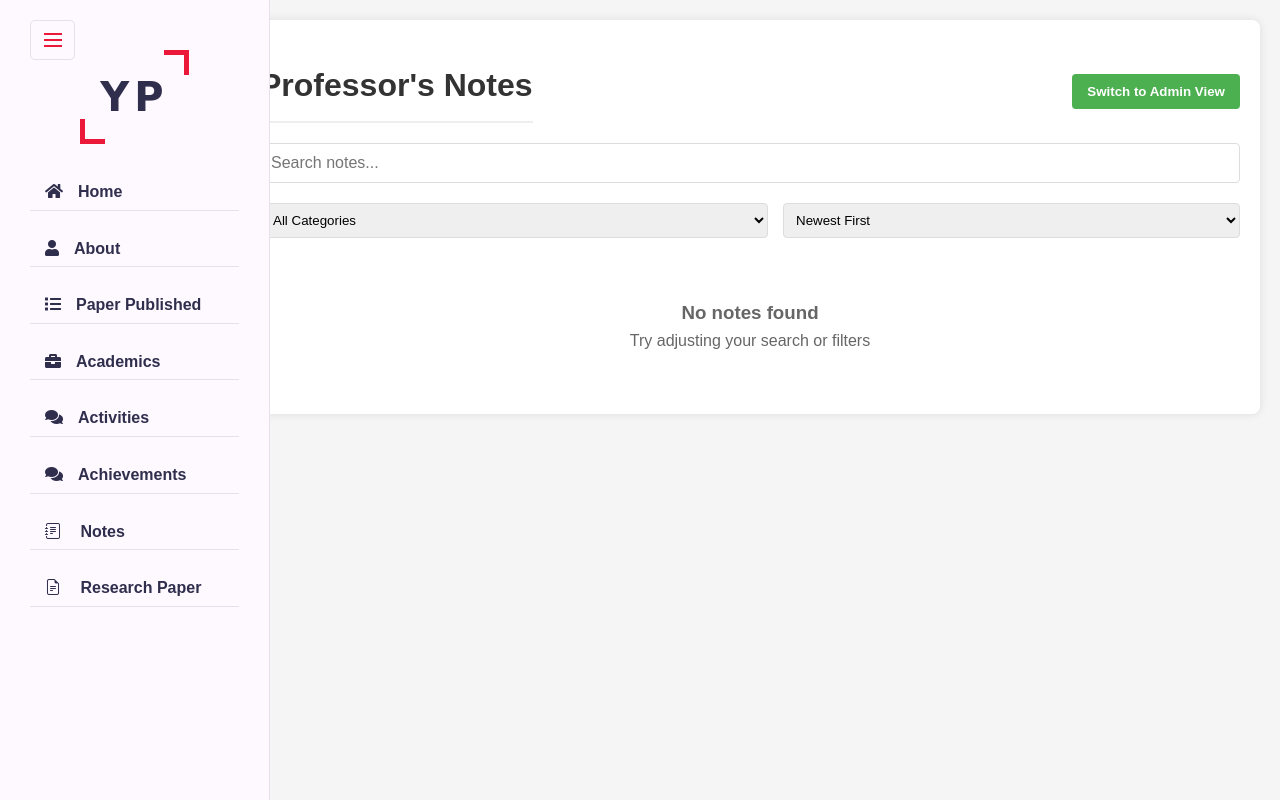
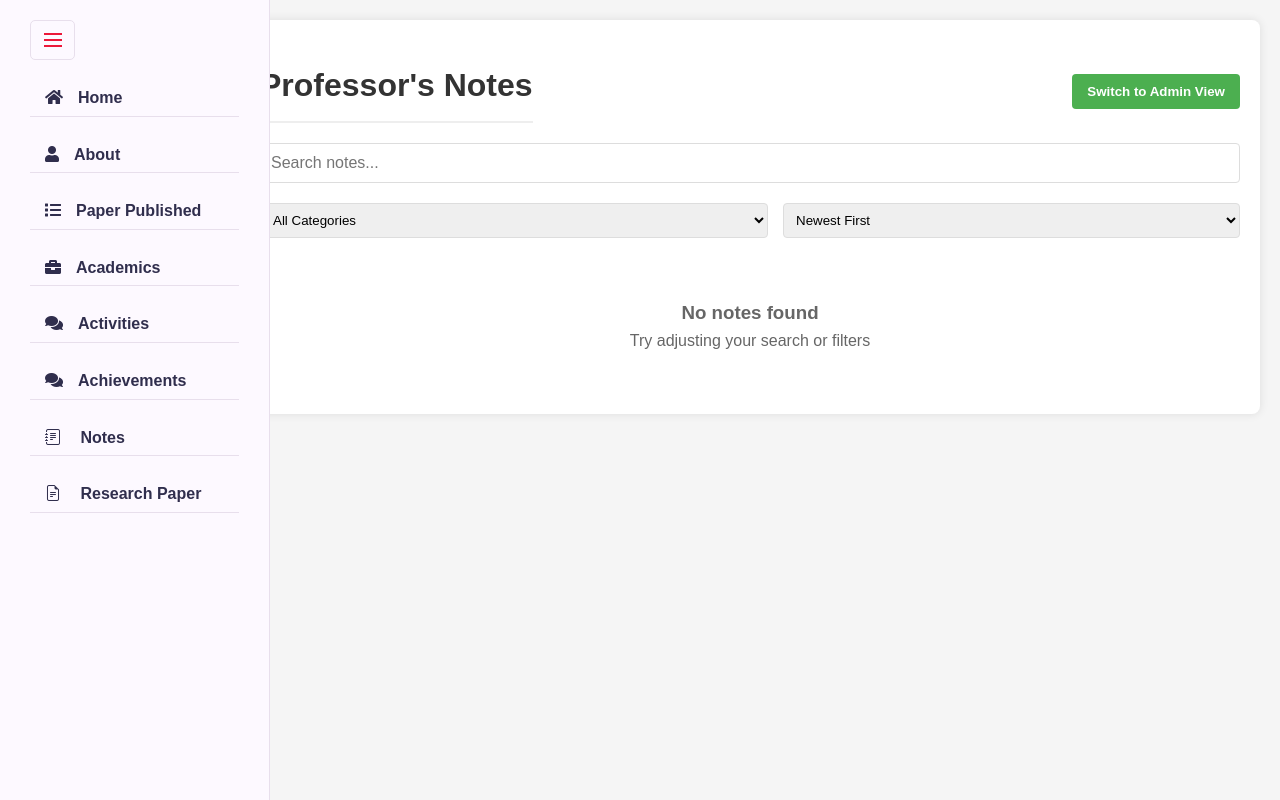
Before and after one commit to yopuranik/yogeshchandrapuranik, a plain HTML site: page YP-main/notes.html in a window 1280 px wide. Drawn offline with nearby package versions, Linux system fonts and the light colour scheme.

Commit message:
Initial commit

```diff
--- a/YP-main/notes.html
+++ b/YP-main/notes.html
@@ -17,7 +17,7 @@
         <!-- Aside Start -->
         <div class="aside">
             <div class="logo">
-                <a href="#"><span> YP </span></a>
+                <!-- <a href="#"><span> YP </span></a> -->
             </div>
             <div class="nav-toggler">
                 <span></span>
```
Also changed, not shown: YP-main/research-admin.html (+1 -1 lines), YP-main/research.html (+1 -1 lines), YP-main/upload_notes.html (+1 -1 lines).
